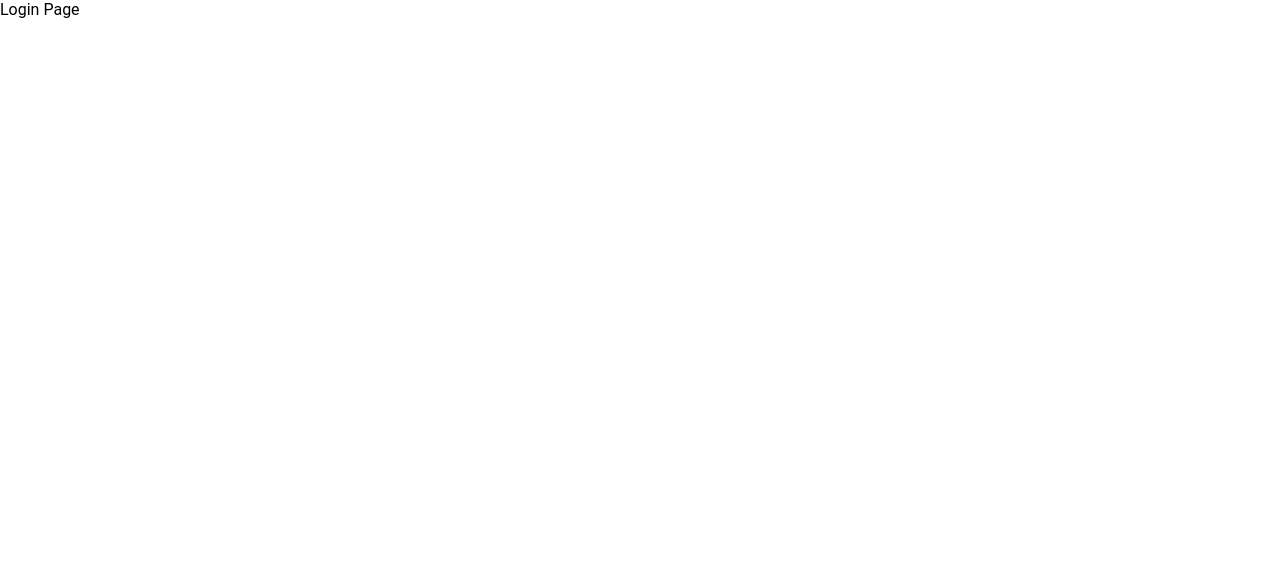
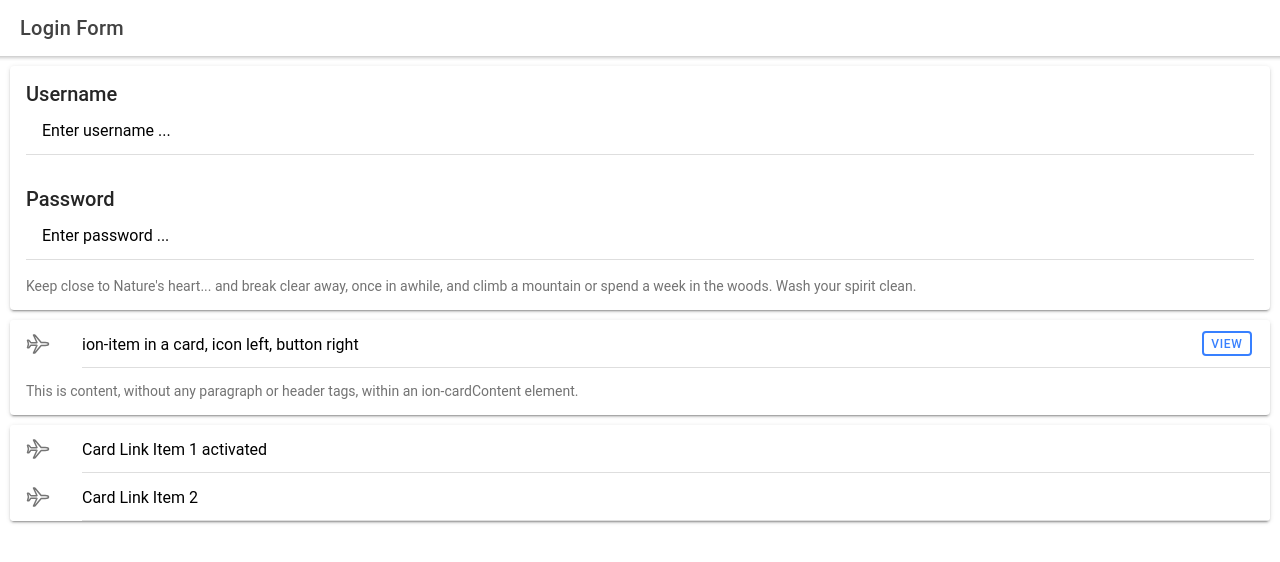
Before and after one commit to quatmer/ws-app2, a React (Create React App) app in the folder packages/client/: page /login in a window 1280 px wide. Shown: the top 562 px of the page. Built offline with nearby package versions, Linux system fonts and the light colour scheme.

Commit message:
fix: fixed page missings

```diff
--- a/packages/client/src/pages/ErrorPage.tsx
+++ b/packages/client/src/pages/ErrorPage.tsx
@@ -1,4 +1,4 @@
-import React, { Component } from 'react'
+import React from 'react'
 
 const ErrorPage = () =>
 {
--- a/packages/client/src/pages/HomePage.tsx
+++ b/packages/client/src/pages/HomePage.tsx
@@ -1,4 +1,4 @@
-import React, { Component } from 'react'
+import React from 'react'
 
 const HomePage = () =>
 {
--- a/packages/client/src/pages/LoginPage.tsx
+++ b/packages/client/src/pages/LoginPage.tsx
@@ -1,11 +1,64 @@
-import React, { Component } from 'react'
+import React from 'react'
+import { IonCard, IonItem, IonPage, IonHeader, IonToolbar, IonTitle, IonContent, IonCardHeader, IonCardSubtitle, IonCardTitle, IonCardContent, IonIcon, IonLabel, IonButton, IonInput } from '@ionic/react';
+import { airplaneOutline } from 'ionicons/icons';
 
 const LoginPage = () =>
 {
     return (
-        <div>
-            Login Page
-        </div>
+        <IonPage>
+            <IonHeader>
+                <IonToolbar>
+                    <IonTitle>Login Form</IonTitle>
+                </IonToolbar>
+            </IonHeader>
+            <IonContent>
+                <IonCard>
+                    <IonCardHeader>
+                        <IonCardTitle>Username</IonCardTitle>
+                        <IonItem>
+                            <IonInput value="Enter username ..." readonly></IonInput>
+                        </IonItem>
+                    </IonCardHeader>
+                    <IonCardHeader>
+                        <IonCardTitle>Password</IonCardTitle>
+                        <IonItem>
+                            <IonInput value="Enter password ..." readonly></IonInput>
+                        </IonItem>
+                    </IonCardHeader>
+
+                    <IonCardContent>
+                        Keep close to Nature's heart... and break clear away, once in awhile,
+                        and climb a mountain or spend a week in the woods. Wash your spirit clean.
+        </IonCardContent>
+                </IonCard>
+
+                <IonCard>
+                    <IonItem>
+                        <IonIcon icon={airplaneOutline} slot="start" />
+                        <IonLabel>ion-item in a card, icon left, button right</IonLabel>
+                        <IonButton fill="outline" slot="end">View</IonButton>
+                    </IonItem>
+
+                    <IonCardContent>
+                        This is content, without any paragraph or header tags,
+                        within an ion-cardContent element.
+        </IonCardContent>
+                </IonCard>
+
+                <IonCard>
+                    <IonItem href="#" className="ion-activated">
+                        <IonIcon icon={airplaneOutline} slot="start" />
+                        <IonLabel>Card Link Item 1 activated</IonLabel>
+                    </IonItem>
+
+                    <IonItem href="#">
+                        <IonIcon icon={airplaneOutline} slot="start" />
+                        <IonLabel>Card Link Item 2</IonLabel>
+                    </IonItem>
+
+                </IonCard>
+            </IonContent>
+        </IonPage>
     );
 };
 
--- a/packages/client/src/pages/SignupPage.tsx
+++ b/packages/client/src/pages/SignupPage.tsx
@@ -1,4 +1,4 @@
-import React, { Component } from 'react'
+import React from 'react'
 
 const SignupPage = () =>
 {
```
